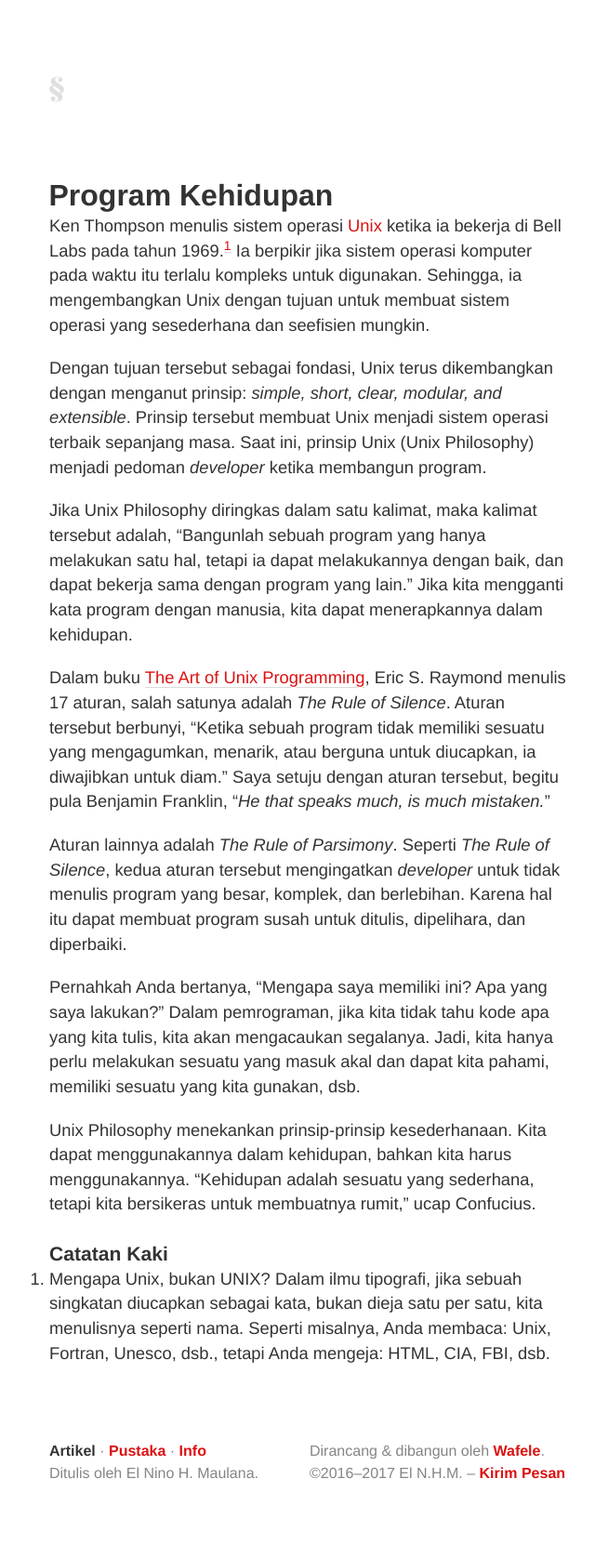
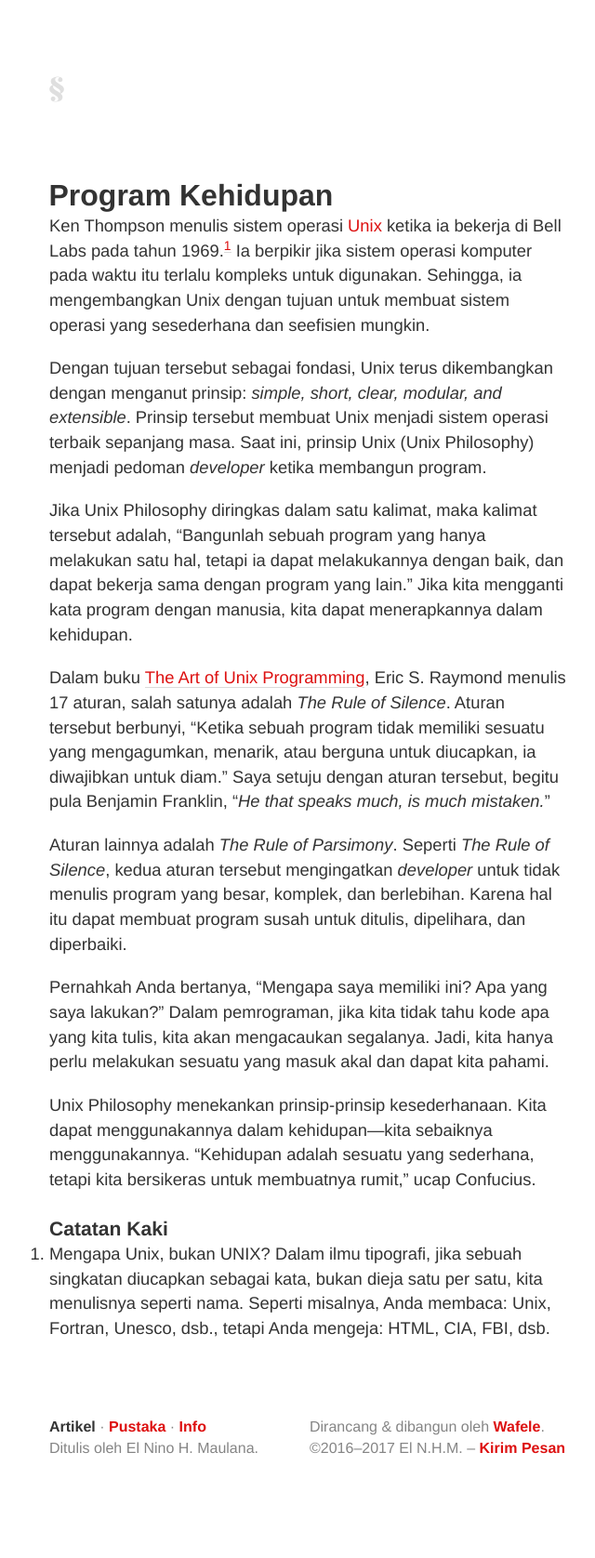
Before and after one commit to tertanda/elnino.github.io, a Jekyll site: the page built from artikel/_posts/2017-02-05-program-kehidupan.md, in a window 1280 px wide. Shown: the whole page at 93% size, without its empty margins (307-947 px from the left). Built offline with Jekyll 4.4.1, drawn with Linux system fonts in a browser that asks for light colours; after the commit the page ends 1649 px from its top, so only the background shows below that.

Commit message:
Program Kehidupan

```diff
--- a/artikel/_posts/2017-02-05-program-kehidupan.md
+++ b/artikel/_posts/2017-02-05-program-kehidupan.md
@@ -20,9 +20,9 @@ Dalam buku <a href="http://www.catb.org/~esr/writings/taoup/" title="The Art of
 
 Aturan lainnya adalah *The Rule of Parsimony*. Seperti *The Rule of Silence*, kedua aturan tersebut mengingatkan *developer* untuk tidak menulis program yang besar, komplek, dan berlebihan. Karena hal itu dapat membuat program susah untuk ditulis, dipelihara, dan diperbaiki.
 
-Pernahkah Anda bertanya, "Mengapa saya memiliki ini? Apa yang saya lakukan?" Dalam pemrograman, jika kita tidak tahu kode apa yang kita tulis, kita akan mengacaukan segalanya. Jadi, kita hanya perlu melakukan sesuatu yang masuk akal dan dapat kita pahami, memiliki sesuatu yang kita gunakan, dsb.
+Pernahkah Anda bertanya, "Mengapa saya memiliki ini? Apa yang saya lakukan?" Dalam pemrograman, jika kita tidak tahu kode apa yang kita tulis, kita akan mengacaukan segalanya. Jadi, kita hanya perlu melakukan sesuatu yang masuk akal dan dapat kita pahami.
 
-Unix Philosophy menekankan prinsip-prinsip kesederhanaan. Kita dapat menggunakannya dalam kehidupan, bahkan kita harus menggunakannya. "Kehidupan adalah sesuatu yang sederhana, tetapi kita bersikeras untuk membuatnya rumit," ucap Confucius.
+Unix Philosophy menekankan prinsip-prinsip kesederhanaan. Kita dapat menggunakannya dalam kehidupan—kita sebaiknya menggunakannya. "Kehidupan adalah sesuatu yang sederhana, tetapi kita bersikeras untuk membuatnya rumit," ucap Confucius.
 
 #### Catatan Kaki
 
```
